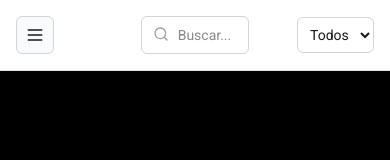
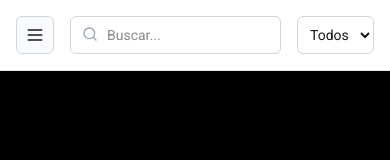
Before and after one commit to brayanty/inventory-manager, a React (Vite) app in the folder frontend/: page / in a window 390 px wide. Shown: the top 160 px of the page. Built offline with nearby package versions, Linux system fonts and the light colour scheme.

Commit message:
style(frontend):  improvements to header display

```diff
--- a/frontend/src/components/layout/header.tsx
+++ b/frontend/src/components/layout/header.tsx
@@ -14,7 +14,7 @@ function Header() {
   return (
     <header
       className="
-        grid grid-cols-3 items-center gap-4
+        flex justify-between gap-4
         p-4 w-full max-w-full
         bg-white dark:bg-[#1f232b] dark:text-white
         border-b border-gray-200 dark:border-gray-700
@@ -59,11 +59,11 @@ function Header() {
       </div>
 
       {/* Selector de categoría */}
-      <div className="flex justify-end">
+      <div className="flex justify-end max-w-fit sm:max-w-none">
         <select
           className={`
             ${newCategory.length === 0 ? "hidden" : ""}
-            p-2 rounded-md border capitalize
+            p-2 rounded-md border min-h-min capitalize
             border-gray-300 dark:border-gray-600
             dark:bg-[#2b2f38] text-sm
             focus:outline-none focus:ring-2 focus:ring-blue-500
```
